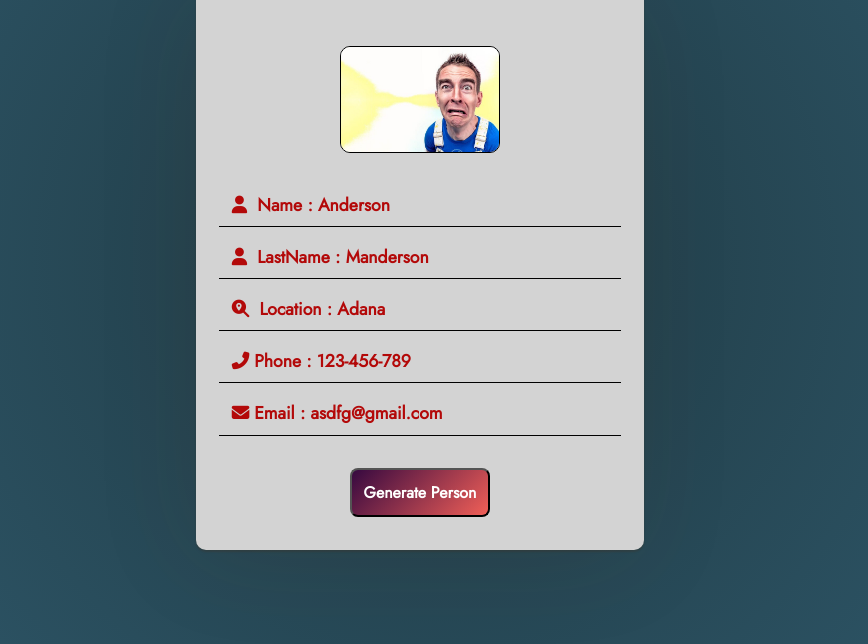
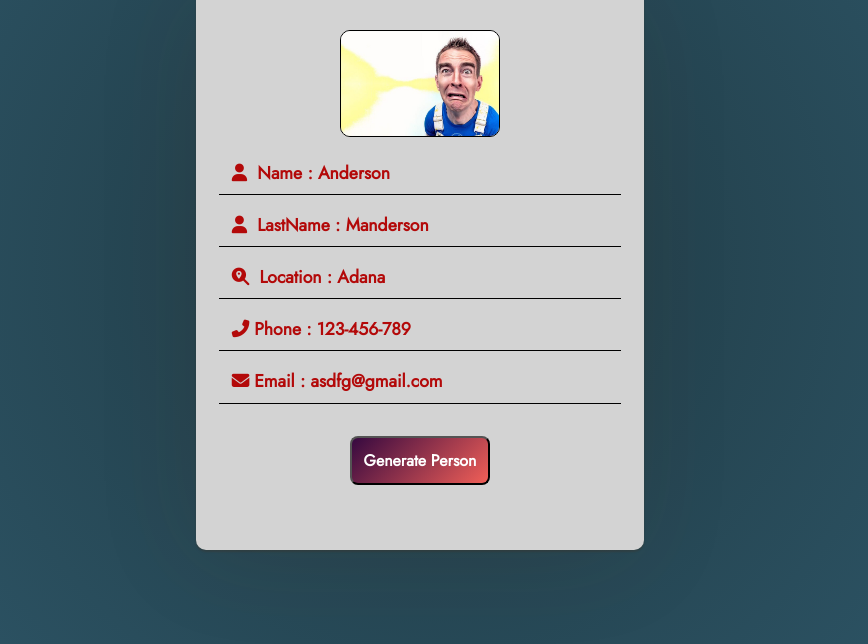
Before and after one commit to yasingultekin/Random_User, a plain HTML site: page index.html in a window 1280 px wide. Shown: the part 156-800 px from the top of the page, without its empty margins (220-1088 px from the left). Drawn offline with Linux system fonts and the light colour scheme.

Commit message:
style updated.

```diff
--- a/style.css
+++ b/style.css
@@ -35,7 +35,7 @@ body {
   }
   img {
     width: 10rem;
-    margin: 1rem 0;
+    /* margin: 1rem 0; */
     border: 1px solid black;
     border-radius: 10px;
   }
```
